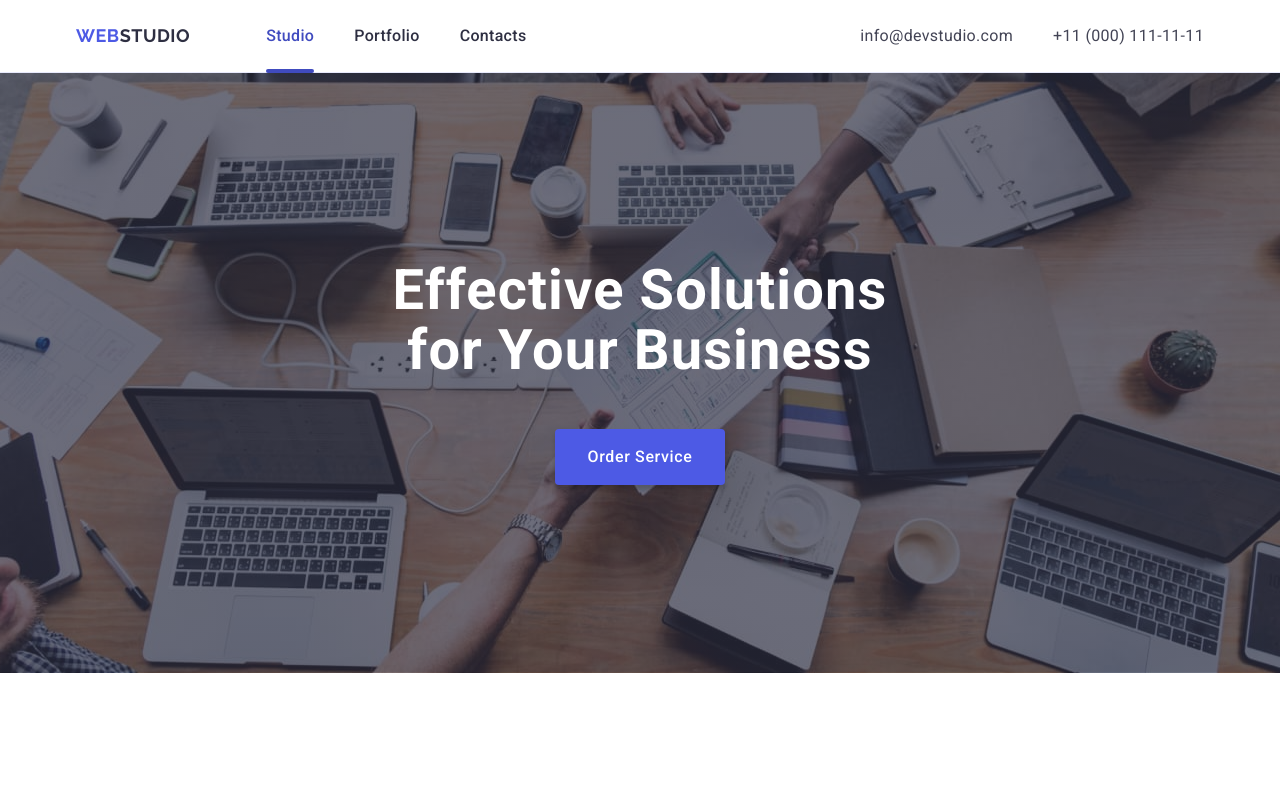
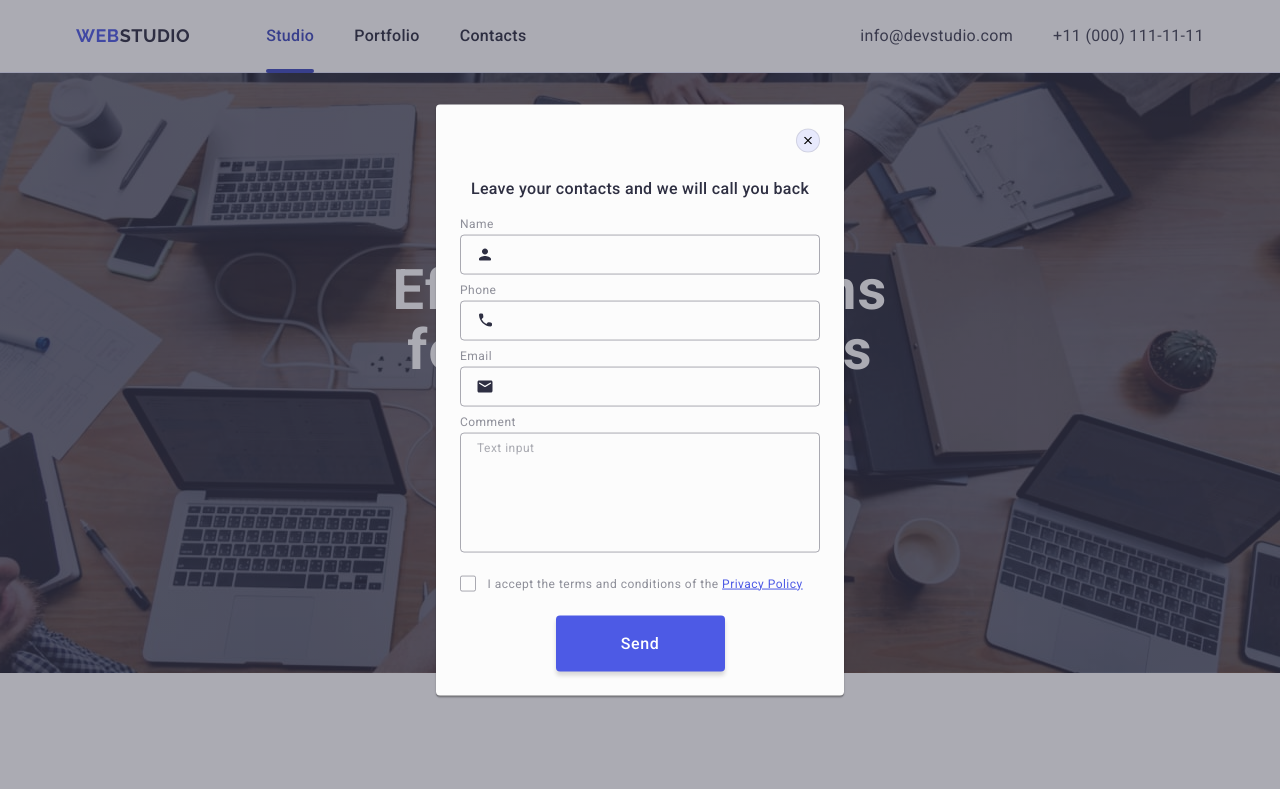
Before and after one commit to AnnaLvchnk/goit-markup-hw-05, a plain HTML site: page index.html in a window 1280 px wide. Shown: the top 789 px of the page. Drawn offline with nearby package versions, Linux system fonts and the light colour scheme.

Commit message:
Delete comment

```diff
--- a/index.html
+++ b/index.html
@@ -367,7 +367,7 @@
         </div>
         </div>
     </footer>
-     <!-- <div class="backdrop is-open" data-modal>
+    <div class="backdrop is-open" data-modal>
         <div class="modal">
             <button class="modal-close button-close" type="button" data-modal-close>
                 <svg class="icon-modal-close" width="8" height="8">
@@ -421,9 +421,7 @@
                 </div>
                 <button class="modal-button" type="submit">Send</button>
             </form>
-
         </div>
-
-    </div> -->
+    </div>
 </body>
 </html>
```
